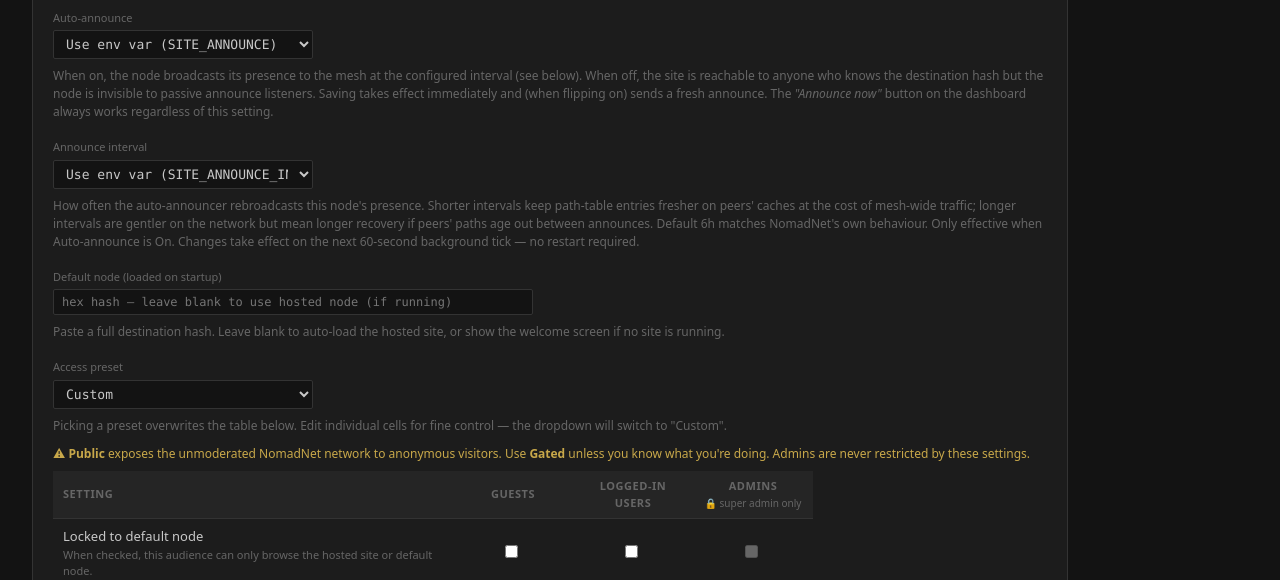
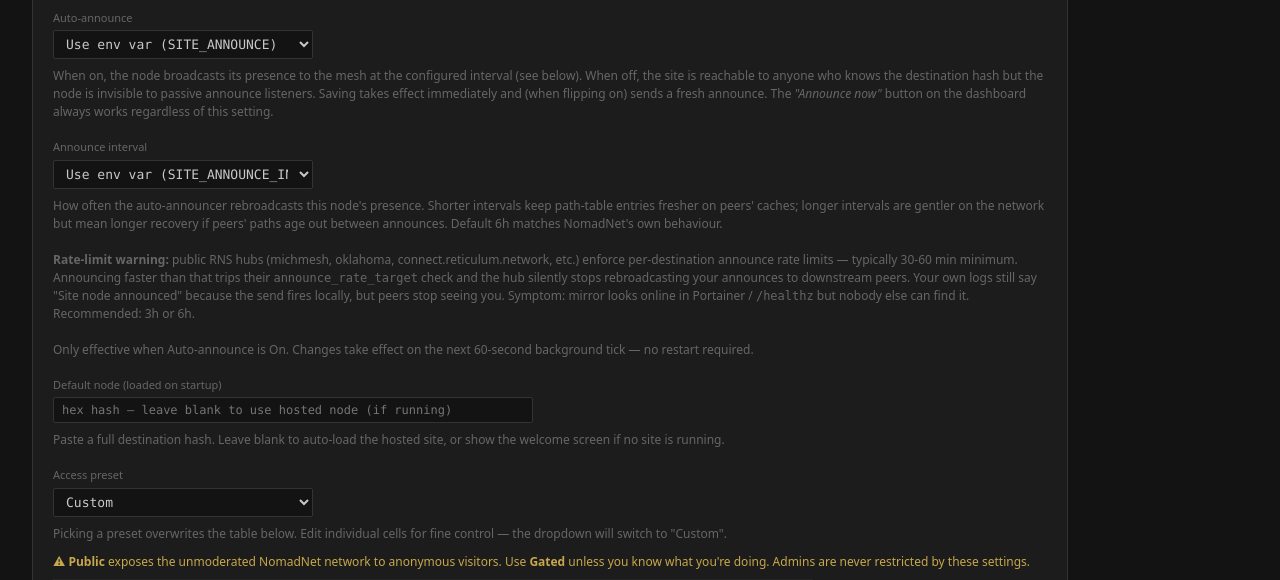
Before and after one commit to JamesM92/NomadPortal, a Python web app: template templates/admin/settings.html in a window 1280 px wide. Shown: the part 572-1152 px from the top of the page. Run offline with Jinja, Linux system fonts and the light colour scheme; the template is opened without the code that fills it, so the values that code supplies are empty; some web fonts are replaced.

Commit message:
docs(ui): flag rate-limit risk on short announce intervals
An operator hit the exact failure mode this warns about: mirror set to
announce hourly, /healthz reported healthy, but nobody else could find
it. Root cause was public hubs (michmesh in this case) silently
blocking rebroadcast of announces that arrived faster than their
announce_rate_target — RNS Transport.py:1710-1745.

The dropdown didn't warn about this. Now the 15min / 30min / 1h
options are flagged as rate-limit risks, and the field description
explains the exact silent-failure mode so the next operator
sees "why does mirror look healthy but nobody sees it" and
recognises the cause before spending hours debugging.

3h+ is safe on all common hubs; 6h (default) matches NomadNet's own
behaviour and is what public hubs are calibrated to accept without
penalty.

```diff
--- a/templates/admin/settings.html
+++ b/templates/admin/settings.html
@@ -92,9 +92,9 @@
     <label>Announce interval</label>
     <select id="s-announce-interval" style="max-width:260px;">
       <option value=""      {% if settings.announce_interval is none %}selected{% endif %}>Use env var (SITE_ANNOUNCE_INTERVAL)</option>
-      <option value="900"   {% if settings.announce_interval == 900 %}selected{% endif %}>Every 15 minutes</option>
-      <option value="1800"  {% if settings.announce_interval == 1800 %}selected{% endif %}>Every 30 minutes</option>
-      <option value="3600"  {% if settings.announce_interval == 3600 %}selected{% endif %}>Every hour</option>
+      <option value="900"   {% if settings.announce_interval == 900 %}selected{% endif %}>Every 15 minutes ⚠ rate-limit risk</option>
+      <option value="1800"  {% if settings.announce_interval == 1800 %}selected{% endif %}>Every 30 minutes ⚠ rate-limit risk</option>
+      <option value="3600"  {% if settings.announce_interval == 3600 %}selected{% endif %}>Every hour ⚠ borderline</option>
       <option value="10800" {% if settings.announce_interval == 10800 %}selected{% endif %}>Every 3 hours</option>
       <option value="21600" {% if settings.announce_interval == 21600 %}selected{% endif %}>Every 6 hours (default)</option>
       <option value="43200" {% if settings.announce_interval == 43200 %}selected{% endif %}>Every 12 hours</option>
@@ -102,10 +102,21 @@
     </select>
     <span class="dim" style="margin-top:4px;">
       How often the auto-announcer rebroadcasts this node's presence.
-      Shorter intervals keep path-table entries fresher on peers' caches
-      at the cost of mesh-wide traffic; longer intervals are gentler on
-      the network but mean longer recovery if peers' paths age out
-      between announces. Default 6h matches NomadNet's own behaviour.
+      Shorter intervals keep path-table entries fresher on peers' caches;
+      longer intervals are gentler on the network but mean longer
+      recovery if peers' paths age out between announces. Default 6h
+      matches NomadNet's own behaviour.
+      <br><br>
+      <strong>Rate-limit warning:</strong> public RNS hubs (michmesh,
+      oklahoma, connect.reticulum.network, etc.) enforce per-destination
+      announce rate limits — typically 30-60 min minimum. Announcing
+      faster than that trips their <code>announce_rate_target</code> check
+      and the hub silently stops rebroadcasting your announces to
+      downstream peers. Your own logs still say "Site node announced"
+      because the send fires locally, but peers stop seeing you.
+      Symptom: mirror looks online in Portainer / <code>/healthz</code>
+      but nobody else can find it. Recommended: 3h or 6h.
+      <br><br>
       Only effective when Auto-announce is On. Changes take effect on
       the next 60-second background tick — no restart required.
     </span>
```
Also changed, not shown: CHANGELOG.md.
